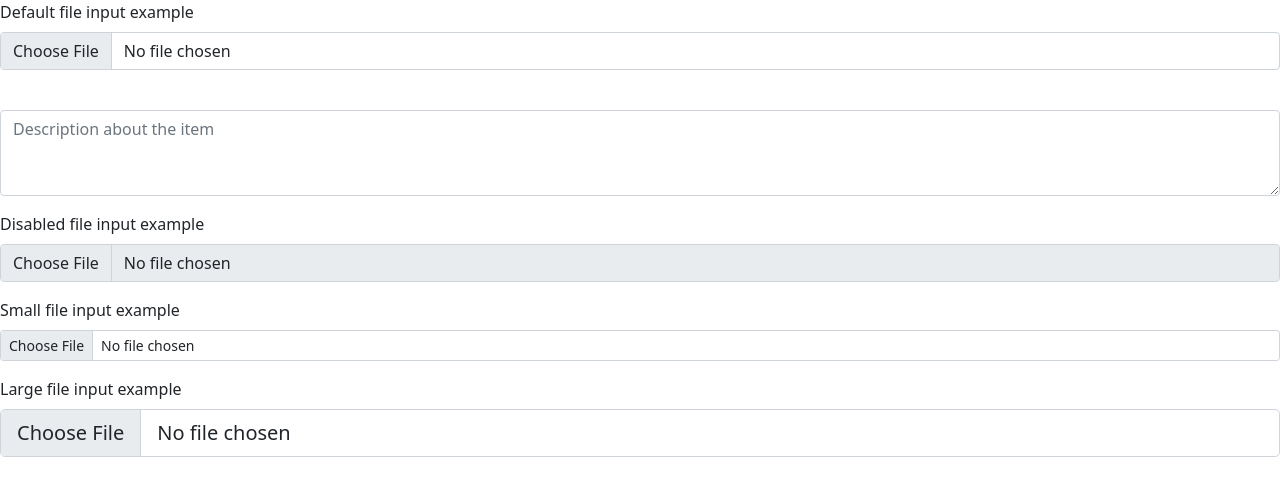
After one commit to AdamFiling3r/online_auction_system, a PHP site: page /creatingForm.php in a window 1280 px wide. The commit adds this page. Shown: the top 496 px of the page. Run offline with PHP 8.4, Linux system fonts and the light colour scheme.

Commit message:
formulář

```diff
--- /dev/null
+++ b/creatingForm.php
@@ -0,0 +1,43 @@
+<?php
+
+?>
+<!DOCTYPE html>
+<html lang="en">
+
+<head>
+    <meta charset="UTF-8">
+    <meta http-equiv="X-UA-Compatible" content="IE=edge">
+    <meta name="viewport" content="width=device-width, initial-scale=1.0">
+    <link href="https://cdn.jsdelivr.net/npm/bootstrap@5.1.2/dist/css/bootstrap.min.css" rel="stylesheet">
+    <link href="style.css" rel="stylesheet">
+    <script src="https://cdn.jsdelivr.net/npm/bootstrap@5.1.2/dist/js/bootstrap.bundle.min.js"></script>
+    <title>New auction offer</title>
+</head>
+
+<body>
+    <div>
+        <div class="mb-3">
+            <label for="formFile" class="form-label">Default file input example</label>
+            <input class="form-control" type="file" id="formFile" placeholder="Image">
+        </div>
+        <div class="mb-3">
+            <label for="exampleFormControlTextarea1" class="form-label"></label>
+            <textarea class="form-control" id="exampleFormControlTextarea1" rows= "3" placeholder="Description about the item"></textarea>
+        </div>
+        <div class="mb-3">
+            <label for="formFileDisabled" class="form-label">Disabled file input example</label>
+            <input class="form-control" type="file" id="formFileDisabled" disabled>
+        </div>
+        <div class="mb-3">
+            <label for="formFileSm" class="form-label">Small file input example</label>
+            <input class="form-control form-control-sm" id="formFileSm" type="file">
+        </div>
+        <div>
+            <label for="formFileLg" class="form-label">Large file input example</label>
+            <input class="form-control form-control-lg" id="formFileLg" type="file">
+        </div>
+    </div>
+
+</body>
+
+</html>
```
Also changed, not shown: index.php (+8 -0 lines).
